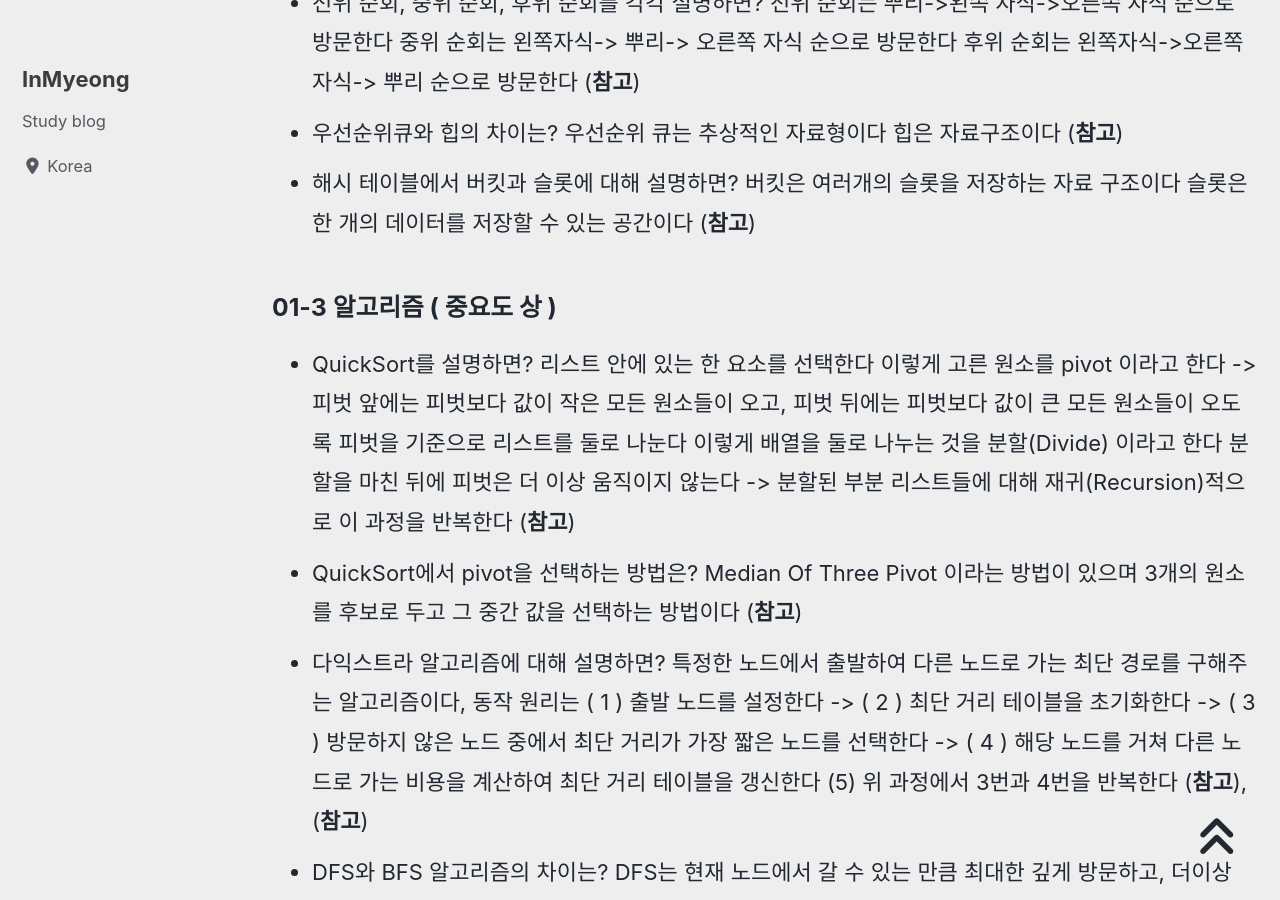
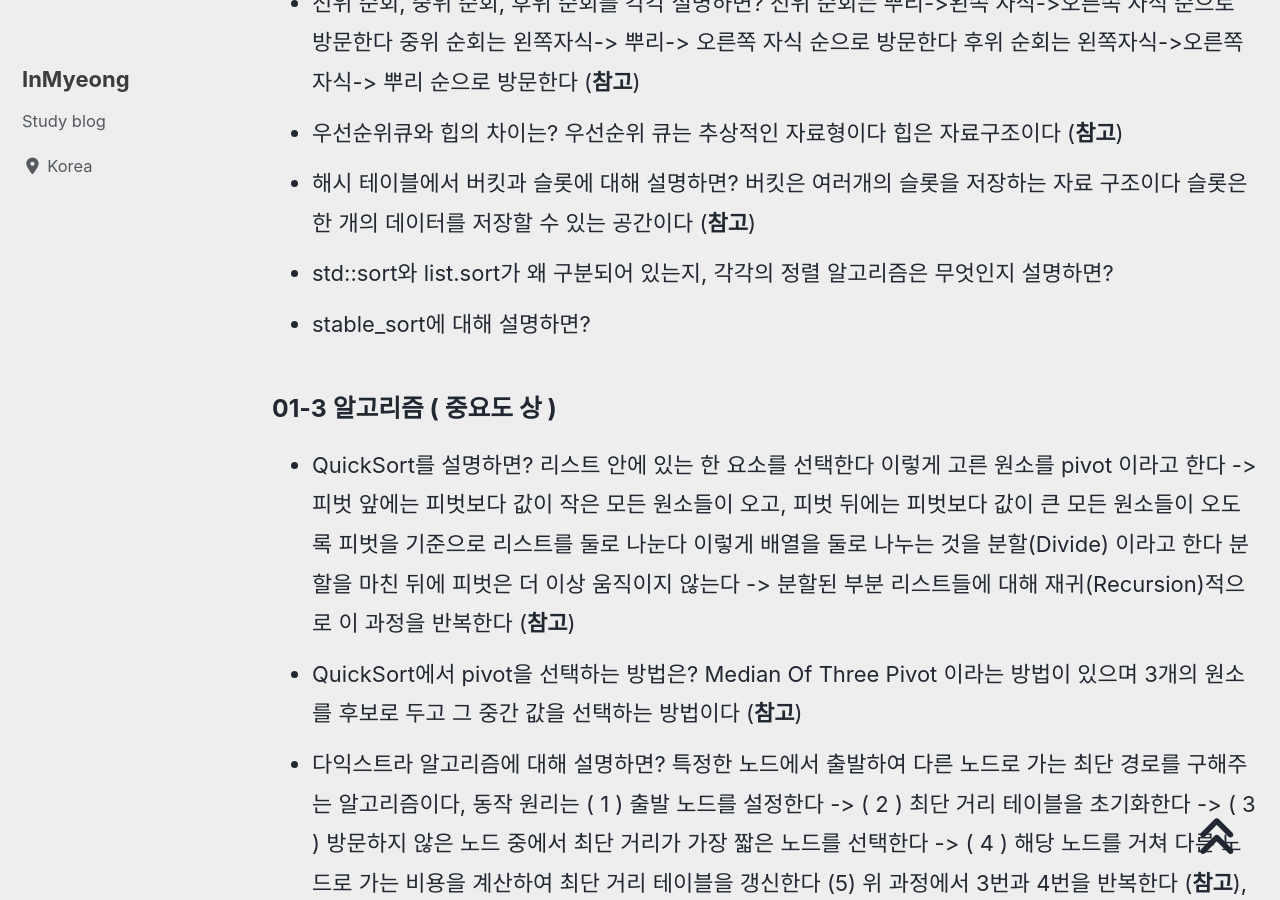
Before and after one commit to devMyeong/devMyeong.github.io, a Jekyll site: the page built from _posts/cs/2022-09-05-블로그-면접준비.md, in a window 1280 px wide and 900 px high, scrolled down 15872 px. Built offline with Jekyll 4.4.1, drawn with Linux system fonts in a browser that asks for light colours; cached includes are drawn as plain includes; nearby versions of some CDN libraries; some web fonts are replaced; comment, search, counter and statistics services are not loaded.

Commit message:
Docs : 면접 질문 리스트업

```diff
--- a/_posts/cs/2022-09-05-블로그-면접준비.md
+++ b/_posts/cs/2022-09-05-블로그-면접준비.md
@@ -155,6 +155,8 @@ last_modified_at: 2022-10-30
 - 전위 순회, 중위 순회, 후위 순회를 각각 설명하면? 전위 순회는 뿌리->왼쪽 자식->오른쪽 자식 순으로 방문한다 중위 순회는 왼쪽자식-> 뿌리-> 오른쪽 자식 순으로 방문한다 후위 순회는 왼쪽자식->오른쪽 자식-> 뿌리 순으로 방문한다 ([**참고**](https://m.blog.naver.com/rlakk11/60159303809))
 - 우선순위큐와 힙의 차이는? 우선순위 큐는 추상적인 자료형이다 힙은 자료구조이다 ([**참고**](https://lin-ing-link.tistory.com/162))
 - 해시 테이블에서 버킷과 슬롯에 대해 설명하면? 버킷은 여러개의 슬롯을 저장하는 자료 구조이다 슬롯은 한 개의 데이터를 저장할 수 있는 공간이다 ([**참고**](https://velog.io/@fore0919/TIL-%EC%9E%90%EB%A3%8C%EA%B5%AC%EC%A1%B0-%ED%95%B4%EC%89%AC%ED%85%8C%EC%9D%B4%EB%B8%94Hash-Table))
+- std::sort와 list.sort가 왜 구분되어 있는지, 각각의 정렬 알고리즘은 무엇인지 설명하면?
+- stable_sort에 대해 설명하면?
 
 ### 01-3 알고리즘 ( 중요도 상 )
 - QuickSort를 설명하면? 리스트 안에 있는 한 요소를 선택한다 이렇게 고른 원소를 pivot 이라고 한다 -> 피벗 앞에는 피벗보다 값이 작은 모든 원소들이 오고, 피벗 뒤에는 피벗보다 값이 큰 모든 원소들이 오도록 피벗을 기준으로 리스트를 둘로 나눈다 이렇게 배열을 둘로 나누는 것을 분할(Divide) 이라고 한다 분할을 마친 뒤에 피벗은 더 이상 움직이지 않는다 -> 분할된 부분 리스트들에 대해 재귀(Recursion)적으로 이 과정을 반복한다 ([**참고**](https://gyoogle.dev/blog/algorithm/Quick%20Sort.html))
```
